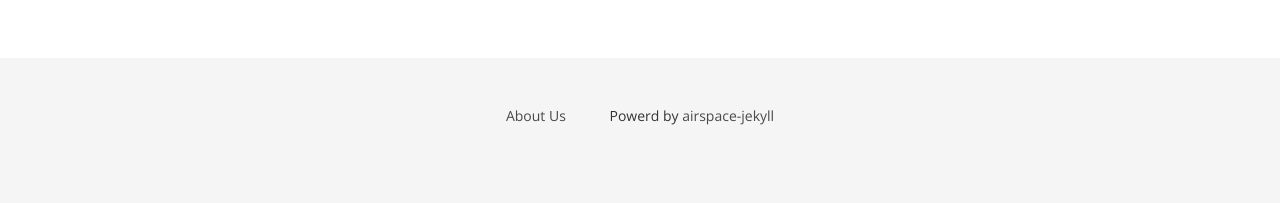
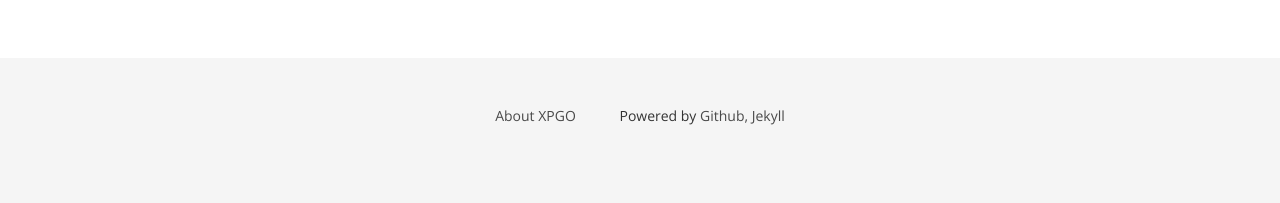
Before and after one commit to xpgo/xpgo.github.io, a Jekyll site: the page built from index.html, in a window 1280 px wide. Shown: the part 1308-1511 px from the top of the page. Built offline with Jekyll 4.4.1, drawn with Linux system fonts in a browser that asks for light colours; nearby versions of some CDN libraries; some web fonts are replaced.

Commit message:
updated footer

```diff
--- a/_includes/footer.html
+++ b/_includes/footer.html
@@ -5,8 +5,8 @@
       <div class="col-md-12">
         <div class="footer-manu">
           <ul>
-            <li><a href="#">About Us</a></li>
-            <li>Powerd by <a href="https://github.com/luminousrubyist/airspace-jekyll">airspace-jekyll</a></li>
+            <li><a href="{{ site.baseurl }}/">About XPGO</a></li>
+            <li>Powered by <a href="https://github.com/xpgo">Github, </a> <a href="https://github.com/jekyll/jekyll">Jekyll</a></li>
             <!-- <li><a href="{{ site.baseurl }}/contact">Contact us</a></li>
             <li><a href="#">How it works</a></li>
             <li><a href="{{ site.baseurl }}/blog">Blog</a></li>
```
